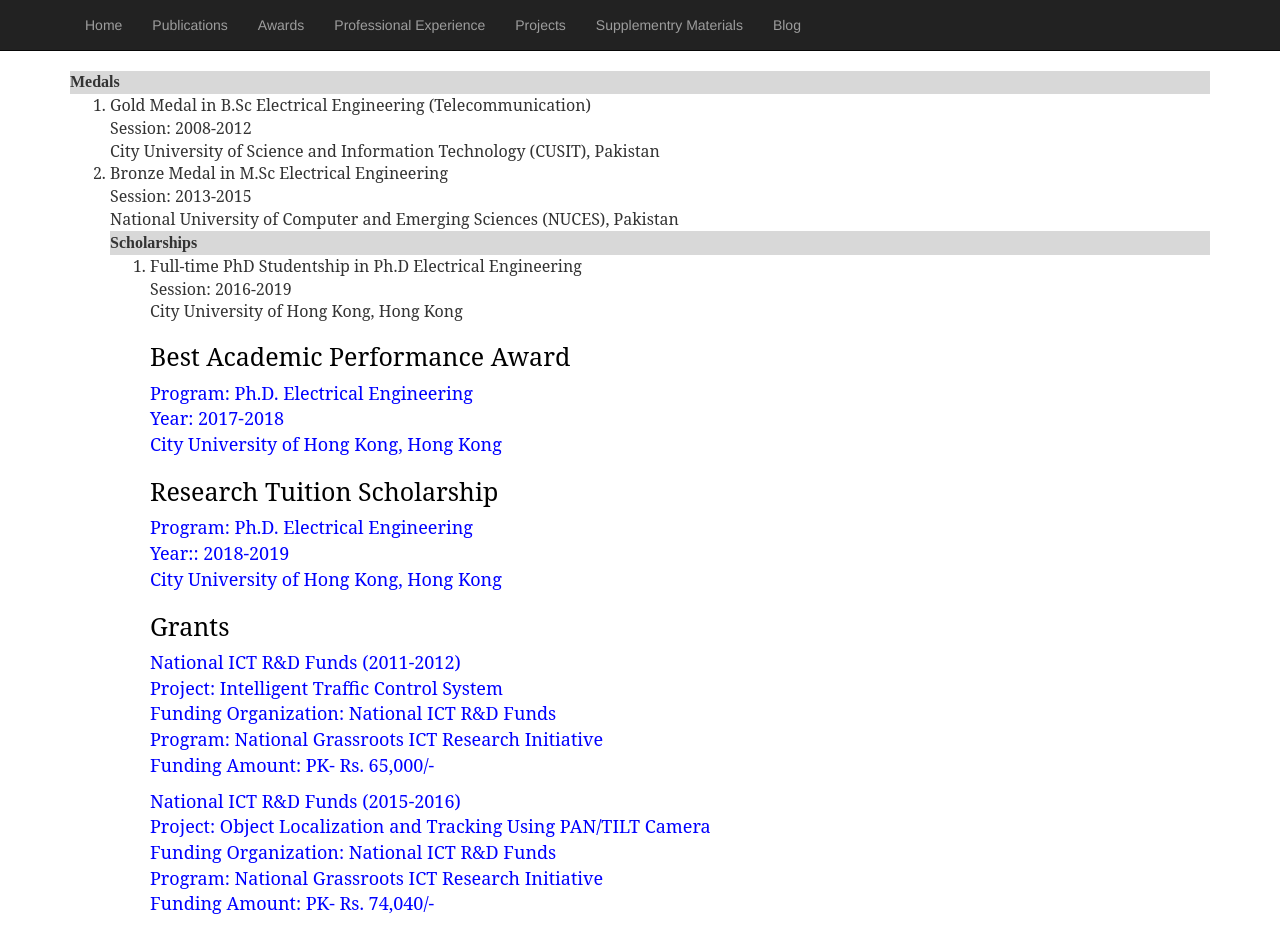
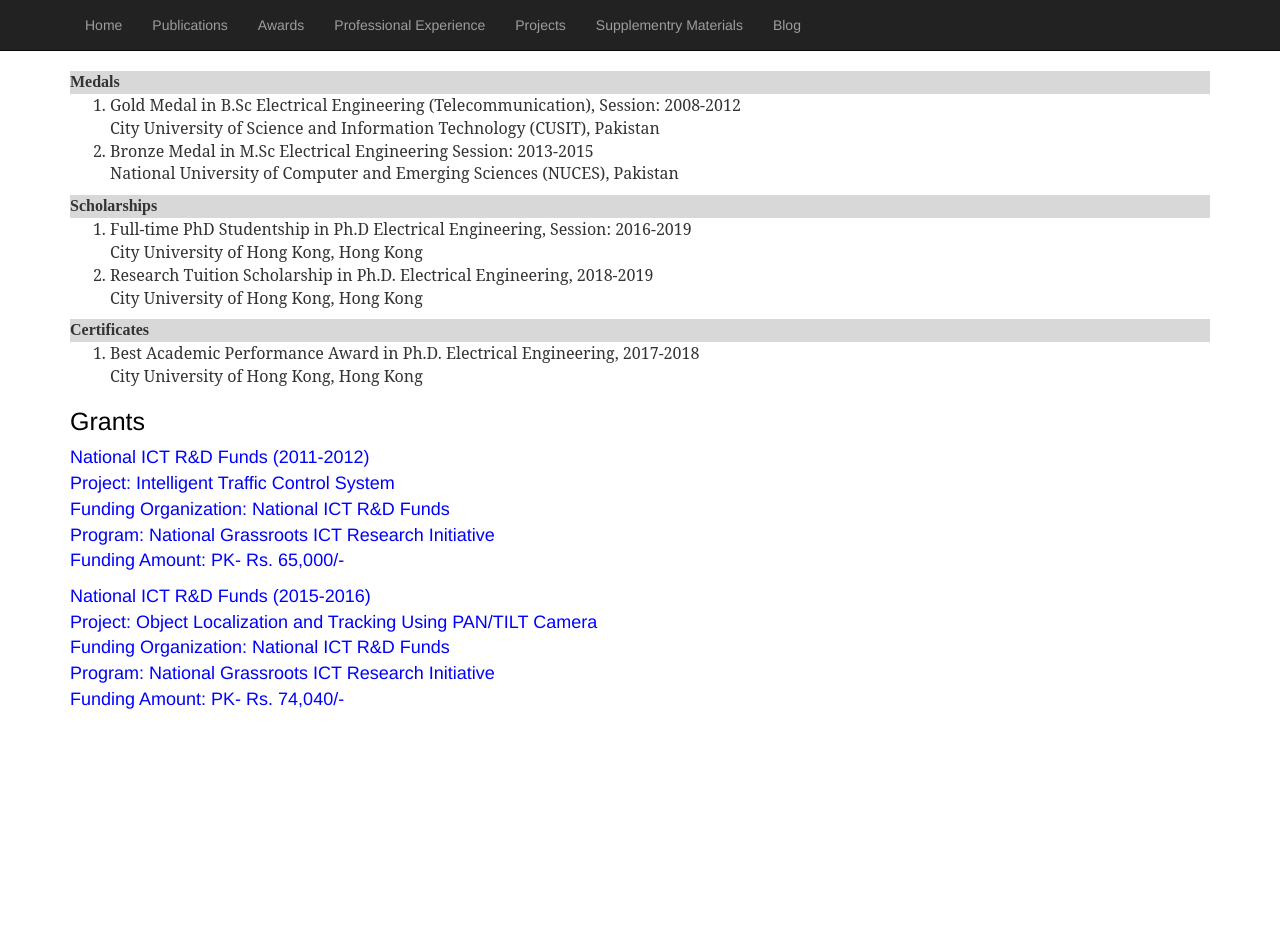
Before and after one commit to yasar-rehman/yasar, a Jekyll site: the page built from awards.html, in a window 1280 px wide. Built offline with Jekyll 4.4.1, drawn with Linux system fonts in a browser that asks for light colours; some web fonts are replaced; after the commit the page ends 900 px from its top, so only the background shows below that.

Commit message:
Update awards.html

```diff
--- a/awards.html
+++ b/awards.html
@@ -10,15 +10,16 @@
             				<font face="Serif, Times New Roman" size="3" color=""#8da9ca">
         					<b>Medals</b>
         						</font></td></tr></table>
+
 <ol type="1" style="font-family: 'Serif',Times New Roman; font-size: 16px ">
-<li> Gold Medal in B.Sc Electrical Engineering (Telecommunication)<br>
-Session: 2008-2012 <br>
+<li> Gold Medal in B.Sc Electrical Engineering (Telecommunication), Session: 2008-2012 <br>
 City University of Science and Information Technology (CUSIT), Pakistan </li>
 
-<li> Bronze Medal in M.Sc Electrical Engineering <br>
-Session: 2013-2015 <br>
+<li> Bronze Medal in M.Sc Electrical Engineering Session: 2013-2015 <br>
 National University of Computer and Emerging Sciences (NUCES), Pakistan</li>
 
+</div>
+<div>
 
 <table border=0 cellpadding=4 cellspacing=0 width=100%>
 			<tr bgcolor="#d8d8d8">
@@ -28,29 +29,27 @@
         						</font></td></tr></table>
 
 <ol type="1" style="font-family: 'Serif',Times New Roman; font-size: 16px ">
-<li>Full-time PhD Studentship in Ph.D Electrical Engineering <br>
-    Session: 2016-2019 <br>
+<li>Full-time PhD Studentship in Ph.D Electrical Engineering,   Session: 2016-2019 <br>
     City University of Hong Kong, Hong Kong	</li>
 
+<li> Research Tuition Scholarship in Ph.D. Electrical Engineering, 2018-2019 <br>
+ City University of Hong Kong, Hong Kong</li>
+</div>
+
+<div>
+<table border=0 cellpadding=4 cellspacing=0 width=100%>
+			<tr bgcolor="#d8d8d8">
+          			<td align="left">
+            				<font face="Serif, Times New Roman" size="3" color=""#8da9ca">
+        					<b>Certificates</b>
+        						</font></td></tr></table>
+
+<ol type="1" style="font-family: 'Serif',Times New Roman; font-size: 16px ">
+<li> Best Academic Performance Award in Ph.D. Electrical Engineering, 2017-2018 <br>
+City University of Hong Kong, Hong Kong </li>
+</div>
 
 
-<h1 style="color:black;font-size:25px">
-Best Academic Performance Award
-</h1>
-<p style="color:blue;font-size:18px">
-Program:  Ph.D. Electrical Engineering <br>
-Year: 2017-2018 <br>
-City University of Hong Kong, Hong Kong
-</p>
-
-<h1 style="color:black;font-size:25px">
-Research Tuition Scholarship
-</h1>
-<p style="color : blue; font-size : 18px">
-Program:  Ph.D. Electrical Engineering <br>
-Year:: 2018-2019 <br>
-City University of Hong Kong, Hong Kong
-</p>
 
 
 
```
